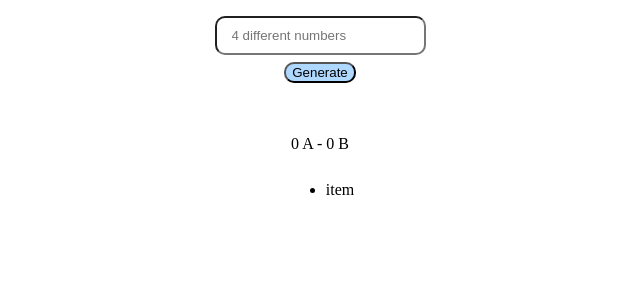
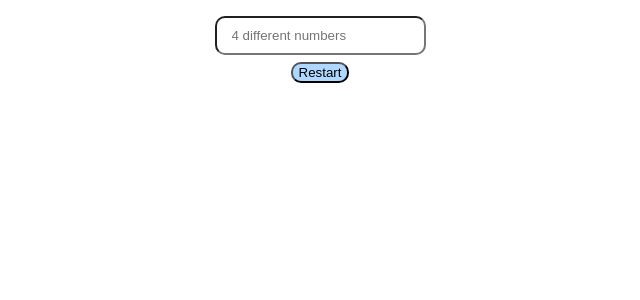
Before and after one commit to kwei/webpackTest, a React app: page / in a window 1280 px wide. Shown: the top 300 px of the page, without its empty margins (328-968 px from the left). Built offline with nearby package versions, Linux system fonts and the light colour scheme.

Commit message:
[what] Modify CSS and condition logic. [why] Simplify and improve UX. [how] As what and commit.

```diff
--- a/src/css/style.scss
+++ b/src/css/style.scss
@@ -1,7 +1,7 @@
 .container {
   display: flex;
   flex-direction: column;
-  height: 50vh;
+  height: 100vh;
   width: 100vw;
   align-items: center;
 }
@@ -50,7 +50,7 @@ input[type=number] {
 }
 
 .notice-block {
-  height: 20px;
+  height: 30px;
   padding: 5px;
 }
 
@@ -60,6 +60,60 @@ input[type=number] {
 }
 
 .record-block {
+  display: flex;
+  flex-direction: column;
+  padding: 5px;
+  max-height: 340px;
+  overflow: auto;
+}
+
+.record-block::-webkit-scrollbar { display: none;}
+
+.ul-no-bullet {
+  list-style-type: none;
+  margin: 0;
+  padding: 0;
+}
+
+.record-item {
   height: 20px;
-  padding: 5px;
+  width: 180px;
+  padding: 10px 15px;
+  margin-top: -1px;
+  align-items: center;
+  text-align: center;
+  background-color: #f5f5f5;
+  border: 1px solid #000000;
+  display: grid;
+  &:hover {
+    background-color: #e3e3e3;
+  }
 }
+
+.item {
+  display: flex;
+  flex-direction: row;
+}
+
+.record-item-input {
+  flex: 1;
+  cursor: default;
+  margin: auto;
+}
+
+.record-item-arrow {
+  width: 1px;
+  height: 1px;
+  border: solid black;
+  border-width: 0 3px 3px 0;
+  display: inline-block;
+  padding: 3px;
+  margin: auto;
+  transform: rotate(-45deg);
+}
+
+.record-item-result {
+  cursor: default;
+  width: 90px;
+  margin: auto;
+}
--- a/src/index.jsx
+++ b/src/index.jsx
@@ -1,5 +1,5 @@
 import './css/style.scss';
-import React, {useEffect, useState} from 'react';
+import React, {useEffect, useRef, useState} from 'react';
 import {createRoot} from 'react-dom/client';
 
 const render = createRoot(document.getElementById('root'));
@@ -19,34 +19,28 @@ const shuffleArray = (array) => {
 const App = () => {
     const [num, setNum] = useState('');
     const [target, setTarget] = useState('');
-    const [result, setResult] = useState('');
     const [notice, setNotice] = useState('');
     const [record, setRecord] = useState([]);
-    const [A, setA] = useState(0);
-    const [B, setB] = useState(0);
+    const [inputDisabled, setInputDisabled] = useState(false);
     const NUM_INPUT_PLACEHOLDER = "4 different numbers";
+    const isMounted = useRef(false);
 
     useEffect(() => {
-        console.log(`component did mount`);
+        if (!isMounted.current) {
+            isMounted.current = true;
+        } else {
+            noticeWording("New round!", 1500);
+            console.log(`target: ${target}`);
+        }
+    }, [target]);
+
+    useEffect(() => {
         random4Digits();
     }, []);
 
-    useEffect(() => {
-        console.log(`target update`);
-        noticeWording("題目已更新", 1500);
-        console.log(`target: ${target}`);
-    }, [target]);
-
-    useEffect(() => {
-        console.log(`A B update`);
-        setResult(`${A} A - ${B} B`);
-        console.log(`store `, result);
-        setRecord([...record, result]);
-    }, [A, B]);
-
-    const noticeWording = (str, timeout) => {
+    const noticeWording = (str, timeout = false) => {
         setNotice(str);
-        setTimeout(() => setNotice(""), timeout);
+        if (timeout) setTimeout(() => setNotice(""), timeout);
     }
 
     const handleNumInput = (event) => {
@@ -56,13 +50,16 @@ const App = () => {
     const random4Digits = () => {
         const randomBaseNumbers = shuffleArray(baseNumbers);
         setTarget(randomBaseNumbers.slice(0, 4).join(''));
+        setRecord([]);
+        setNotice('');
+        setNum('');
+        setInputDisabled(false);
     };
 
     const compareAnswer = () => {
         let a = 0, b = 0;
-        const uniqueArray = [...new Set(num)];
         new Promise((resolve) => {
-            if (uniqueArray.length < 4) {
+            if ([...new Set(num)].length < 4) {
                 noticeWording("4 'different' number", 1500);
             } else {
                 num.split('').map((digit, index) => {
@@ -72,23 +69,29 @@ const App = () => {
                         b++;
                     }
                 });
-                setA(a);
-                setB(b);
+                const _res = `${num.split('').join(' ')}:${a} A ${b} B`;
+                setRecord([...record, _res]);
+                if (a === 4) {
+                    noticeWording("Win!");
+                    setInputDisabled(true);
+                }
             }
             resolve();
         }).then(() => setNum(''));
     };
 
     const RenderRecord = () => {
-        console.log("record: ", record);
         return (
-            <ul>
+            <ul className="ul-no-bullet">
                 {record.length > 0 &&
                     record.map((item, index) => {
-                        console.log(item, index);
                         return (
-                            <li key={index}>
-                                item
+                            <li key={index} className="record-item">
+                                <div className="item">
+                                    <div className="record-item-input">{item.split(":")[0]}</div>
+                                    <i className="record-item-arrow"></i>
+                                    <div className="record-item-result">{item.split(":")[1]}</div>
+                                </div>
                             </li>
                         );
                     })
@@ -102,6 +105,7 @@ const App = () => {
             <div className="input-block">
                 <input type="number"
                        value={num}
+                       disabled={inputDisabled}
                        onChange={handleNumInput}
                        onKeyUp={(event) => {
                            if (event.key === 'Enter') compareAnswer();
@@ -109,10 +113,9 @@ const App = () => {
                        placeholder={NUM_INPUT_PLACEHOLDER} />
             </div>
             <div className="button-area">
-                <button onClick={random4Digits} id="Generate" >Generate</button>
+                <button onClick={random4Digits} id="Generate" >Restart</button>
             </div>
             <div className="notice-block">{notice}</div>
-            <div className="result-block">{result}</div>
             <div className="record-block"><RenderRecord/></div>
         </div>
     );
```
